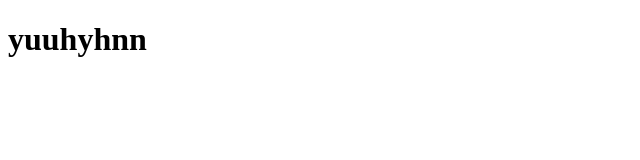
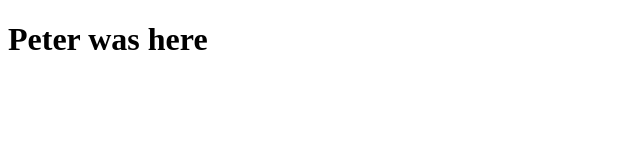
Before and after one commit to kemejere/WapiNext, a plain HTML site: page index.html in a window 1280 px wide. Shown: the whole page, without its empty margins (0-640 px from the left). Drawn offline with Linux system fonts and the light colour scheme.

Commit message:
Changed sth

```diff
--- a/index.html
+++ b/index.html
@@ -7,6 +7,6 @@
     <title>WapiNext</title>
 </head>
 <body>
-    <h1>yuuhyhnn</h1>
+    <h1>Peter was here</h1>
 </body>
 </html>
```
